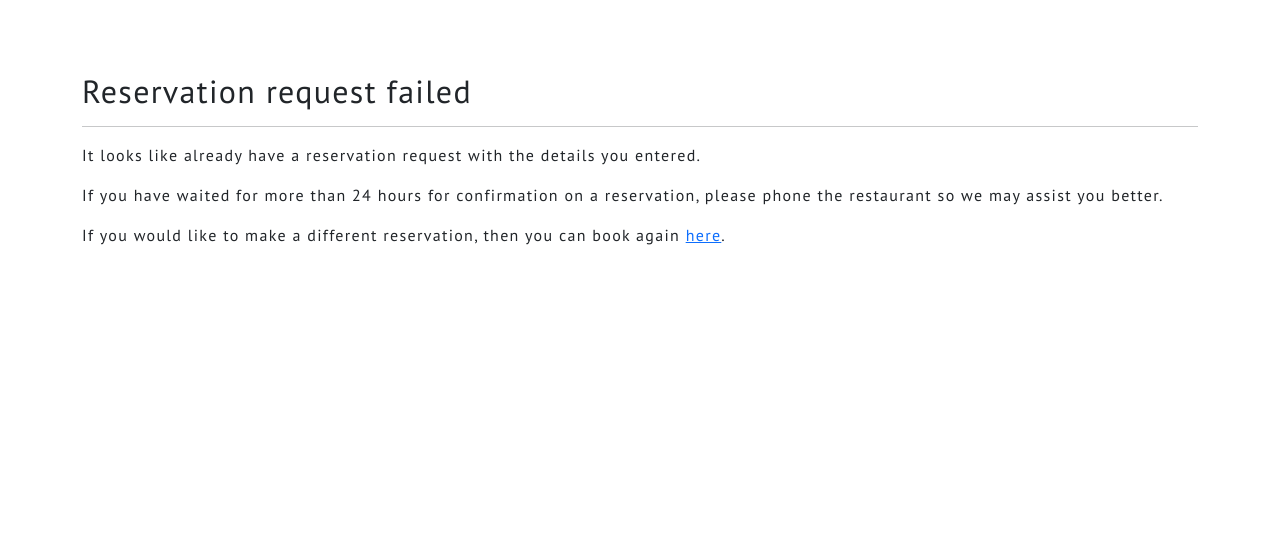
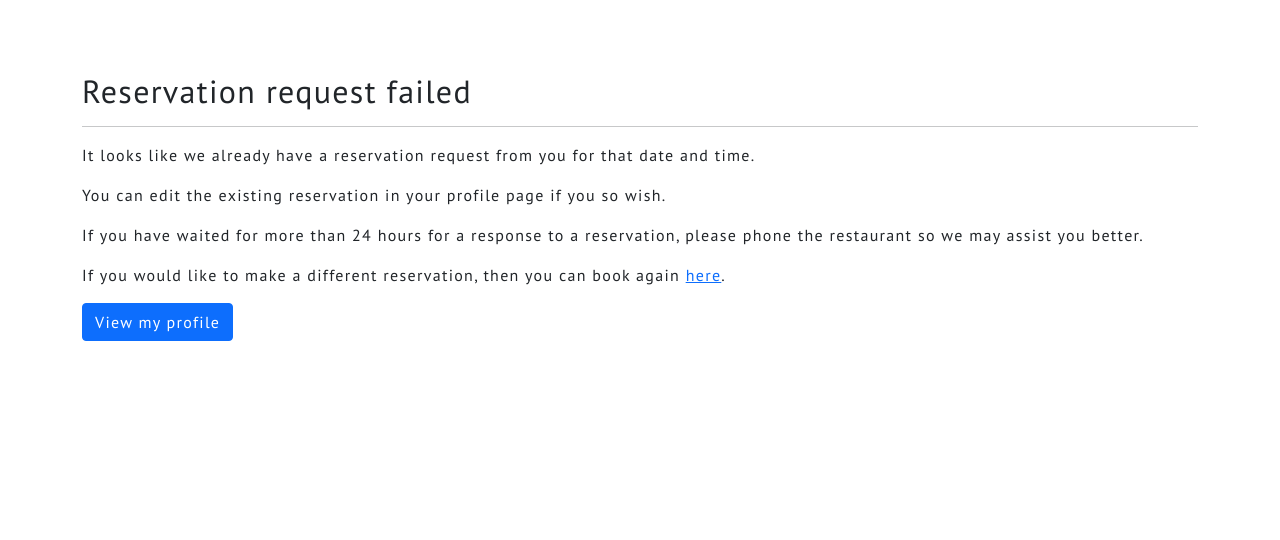
Before and after one commit to Tony118g/bundu-restaurant, a Django app: template reservations/templates/double_booked.html in a window 1280 px wide. Shown: the part 76-616 px from the top of the page. Run offline with Django 3.2, Linux system fonts and the light colour scheme; the template is opened without the code that fills it, so the values that code supplies are empty; some libraries are stand-ins or nearby versions.

Commit message:
Change feedback responses for reservation requests

```diff
--- a/reservations/templates/double_booked.html
+++ b/reservations/templates/double_booked.html
@@ -5,9 +5,11 @@
 <div class="container below-nav fill-screen pt-5">
     <h2>Reservation request failed</h2>
     <hr>
-    <p>It looks like already have a reservation request with the details you entered.</p>
-    <p>If you have waited for more than 24 hours for confirmation on a reservation, please phone the restaurant so we may assist you better.</p>
+    <p>It looks like we already have a reservation request from you for that date and time.</p>
+    <p>You can edit the existing reservation in your profile page if you so wish.</p>
+    <p>If you have waited for more than 24 hours for a response to a reservation, please phone the restaurant so we may assist you better.</p>
     <p>If you would like to make a different reservation, then you can book again <a href="{% url 'reserve' %}">here</a>.</p>
+    <a class="btn btn-primary mb-5" href="{% url 'profile_page' %}">View my profile</a>
 </div>
 
 {% endblock %}
--- a/reservations/templates/reservation_success.html
+++ b/reservations/templates/reservation_success.html
@@ -6,9 +6,11 @@
     <h2>Reservation request sent</h2>
     <hr>
     <p>Your reservation request has been sent.</p>
-    <p>Please allow up to 24 hours to receive feedback in regards to your request.</p>
+    <p>Please allow up to 24 hours to receive feedback in regards to your request if the requested time is not within 24 hours.</p>
     <p>Our staff will assess the request and either approve or deny it depending on availibility.</p>
-    <p>If you have not received feedback please phone the restaurant for assistance.</p>
+    <p>If you have not received feedback within 24 hours please phone the restaurant for assistance.</p>
+    <p>If your requested time is less than 24 hours from now then please feel free to contact us if you feel the need to ensure we respond to it in time.</p>
+    <a class="btn btn-primary mb-5" href="{% url 'profile_page' %}">View my profile</a>
 </div>
 
 {% endblock %}
--- a/reservations/views.py
+++ b/reservations/views.py
@@ -76,7 +76,7 @@ def edit_reservation(request, pk):
                     time=edit_data.time,
                     no_of_people=edit_data.no_of_people,
                 ).exists():
-                    messages.info(request, 'No changes have been made')
+                    messages.info(request, 'Reservation details already exist')
                 else:
                     res_instance.status = 'pending'
                     edit_data.save()
```
